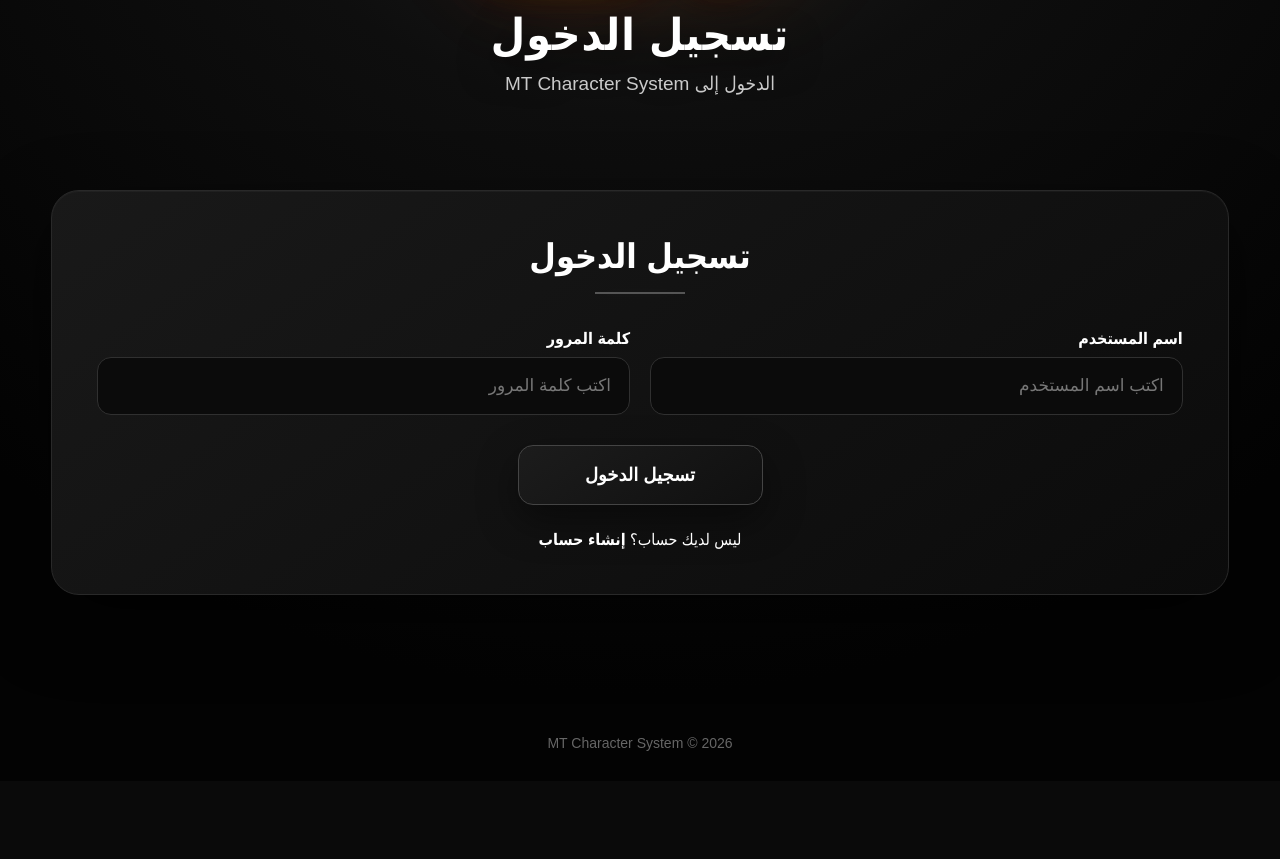
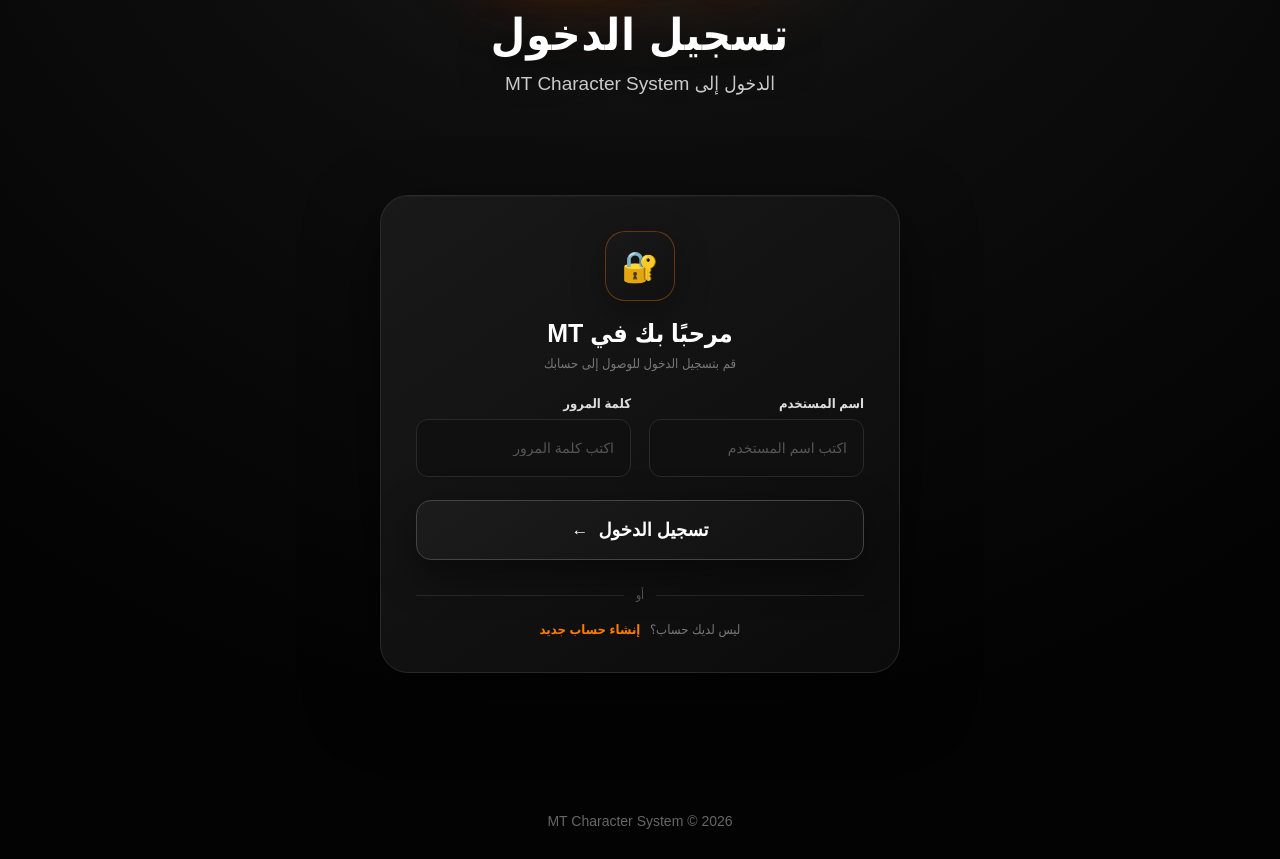
Before and after one commit to dahomaq37-jpg/-MT-Character-System, a Flask app: page /login in a window 1280 px wide. Shown: the part 234-1093 px from the top of the page. Before the commit the page ends 985 px from the top, so only its background shows below. Run offline with Flask 3, Linux system fonts and the light colour scheme.

Commit message:
Update login.html

```diff
--- a/templates/login.html
+++ b/templates/login.html
@@ -1,36 +1,96 @@
 <!DOCTYPE html>
 <html lang="ar" dir="rtl">
+
 <head>
+
     <meta charset="UTF-8">
-    <meta name="viewport" content="width=device-width, initial-scale=1.0">
+
+    <meta name="viewport"
+          content="width=device-width, initial-scale=1.0">
+
     <title>تسجيل الدخول - MT</title>
+
     <link rel="stylesheet"
           href="{{ url_for('static', filename='style.css') }}">
+
 </head>
+
+
 <body>
+
+
 <header class="hero">
-    <div class="mt-logo">MT</div>
+
+    <div class="mt-logo">
+        MT
+    </div>
+
     <div class="page-heading">
-        <h1>تسجيل الدخول</h1>
-        <p>الدخول إلى MT Character System</p>
+
+        <h1>
+            تسجيل الدخول
+        </h1>
+
+        <p>
+            الدخول إلى MT Character System
+        </p>
+
     </div>
+
 </header>
+
+
+
 <main class="character-page">
+
+
     <section class="characters-box login-box">
-        <div class="section-header">
-            <h2>تسجيل الدخول</h2>
-            <span class="section-line"></span>
+
+
+        <div class="login-header">
+
+            <div class="login-icon">
+                🔐
+            </div>
+
+            <h2>
+                مرحبًا بك في MT
+            </h2>
+
+            <p>
+                قم بتسجيل الدخول للوصول إلى حسابك
+            </p>
+
         </div>
+
+
+
         {% if error %}
-            <div class="empty">
-                {{ error }}
+
+            <div class="login-error">
+
+                ⚠️
+
+                <span>
+                    {{ error }}
+                </span>
+
             </div>
+
         {% endif %}
-        <form method="POST" class="character-form">
+
+
+
+        <form method="POST"
+              class="character-form login-form">
+
+
             <div class="form-group">
+
                 <label for="username">
                     اسم المستخدم
                 </label>
+
                 <input
                     id="username"
                     type="text"
@@ -39,11 +99,17 @@
                     autocomplete="username"
                     required
                 >
+
             </div>
+
+
+
             <div class="form-group">
+
                 <label for="password">
                     كلمة المرور
                 </label>
+
                 <input
                     id="password"
                     type="password"
@@ -52,22 +118,378 @@
                     autocomplete="current-password"
                     required
                 >
+
             </div>
-            <button type="submit" class="register-button">
+
+
+
+            <button type="submit"
+                    class="register-button login-button">
+
                 تسجيل الدخول
+
+                <span>
+                    ←
+                </span>
+
             </button>
+
+
         </form>
-        <div style="text-align:center; margin-top:25px; color:#fff;">
-            <span>ليس لديك حساب؟</span>
-            <a href="{{ url_for('register') }}"
-               style="color:#fff; font-weight:800; text-decoration:none;">
-                إنشاء حساب
+
+
+
+        <div class="login-divider">
+
+            <span>
+                أو
+            </span>
+
+        </div>
+
+
+
+        <div class="register-account">
+
+            <span>
+                ليس لديك حساب؟
+            </span>
+
+            <a href="{{ url_for('register') }}">
+                إنشاء حساب جديد
             </a>
+
         </div>
+
+
     </section>
+
+
 </main>
+
+
+
 <footer>
+
     MT Character System © 2026
+
 </footer>
+
+
+
+<style>
+
+
+.login-box {
+
+    max-width: 520px;
+
+    margin: 45px auto;
+
+    padding: 35px;
+
+}
+
+
+.login-header {
+
+    text-align: center;
+
+    padding-bottom: 25px;
+
+}
+
+
+.login-icon {
+
+    width: 70px;
+
+    height: 70px;
+
+    margin: 0 auto 18px;
+
+    display: flex;
+
+    align-items: center;
+
+    justify-content: center;
+
+    border-radius: 20px;
+
+    background:
+        linear-gradient(
+            145deg,
+            #191919,
+            #101010
+        );
+
+    border: 1px solid
+        rgba(255, 122, 0, 0.35);
+
+    font-size: 30px;
+
+    box-shadow:
+        0 10px 35px rgba(0, 0, 0, 0.3);
+
+}
+
+
+.login-header h2 {
+
+    margin: 0;
+
+    color: #fff;
+
+    font-size: 25px;
+
+    font-weight: 900;
+
+}
+
+
+.login-header p {
+
+    margin: 8px 0 0;
+
+    color: #777;
+
+    font-size: 13px;
+
+}
+
+
+.login-error {
+
+    display: flex;
+
+    align-items: center;
+
+    justify-content: center;
+
+    gap: 8px;
+
+    margin-bottom: 20px;
+
+    padding: 13px 15px;
+
+    border-radius: 12px;
+
+    background: rgba(255, 60, 60, 0.08);
+
+    border: 1px solid
+        rgba(255, 60, 60, 0.25);
+
+    color: #ff7777;
+
+    font-size: 13px;
+
+    font-weight: 700;
+
+}
+
+
+.login-form {
+
+    gap: 18px;
+
+}
+
+
+.login-form .form-group {
+
+    display: flex;
+
+    flex-direction: column;
+
+    gap: 8px;
+
+}
+
+
+.login-form label {
+
+    color: #ddd;
+
+    font-size: 13px;
+
+    font-weight: 800;
+
+}
+
+
+.login-form input {
+
+    width: 100%;
+
+    box-sizing: border-box;
+
+    padding: 15px 16px;
+
+    border-radius: 12px;
+
+    border: 1px solid #292929;
+
+    outline: none;
+
+    background: #101010;
+
+    color: #fff;
+
+    font-size: 14px;
+
+    transition: .2s;
+
+}
+
+
+.login-form input::placeholder {
+
+    color: #555;
+
+}
+
+
+.login-form input:focus {
+
+    border-color:
+        rgba(255, 122, 0, 0.7);
+
+    box-shadow:
+        0 0 0 3px
+        rgba(255, 122, 0, 0.08);
+
+}
+
+
+.login-button {
+
+    width: 100%;
+
+    display: flex;
+
+    align-items: center;
+
+    justify-content: center;
+
+    gap: 10px;
+
+    margin-top: 5px;
+
+    cursor: pointer;
+
+}
+
+
+.login-button span {
+
+    font-size: 17px;
+
+}
+
+
+.login-divider {
+
+    display: flex;
+
+    align-items: center;
+
+    gap: 12px;
+
+    margin: 28px 0 20px;
+
+    color: #555;
+
+    font-size: 12px;
+
+}
+
+
+.login-divider::before,
+.login-divider::after {
+
+    content: "";
+
+    flex: 1;
+
+    height: 1px;
+
+    background: #252525;
+
+}
+
+
+.register-account {
+
+    text-align: center;
+
+    color: #777;
+
+    font-size: 13px;
+
+}
+
+
+.register-account a {
+
+    display: inline-block;
+
+    margin-right: 6px;
+
+    color: #ff7a00;
+
+    font-weight: 900;
+
+    text-decoration: none;
+
+    transition: .2s;
+
+}
+
+
+.register-account a:hover {
+
+    color: #ff9a3d;
+
+}
+
+
+@media (max-width: 600px) {
+
+    .login-box {
+
+        width: 92%;
+
+        box-sizing: border-box;
+
+        margin: 25px auto;
+
+        padding: 22px 16px;
+
+    }
+
+
+    .login-header h2 {
+
+        font-size: 21px;
+
+    }
+
+
+    .login-icon {
+
+        width: 60px;
+
+        height: 60px;
+
+        font-size: 26px;
+
+    }
+
+}
+
+</style>
+
+
 </body>
+
 </html>
```
